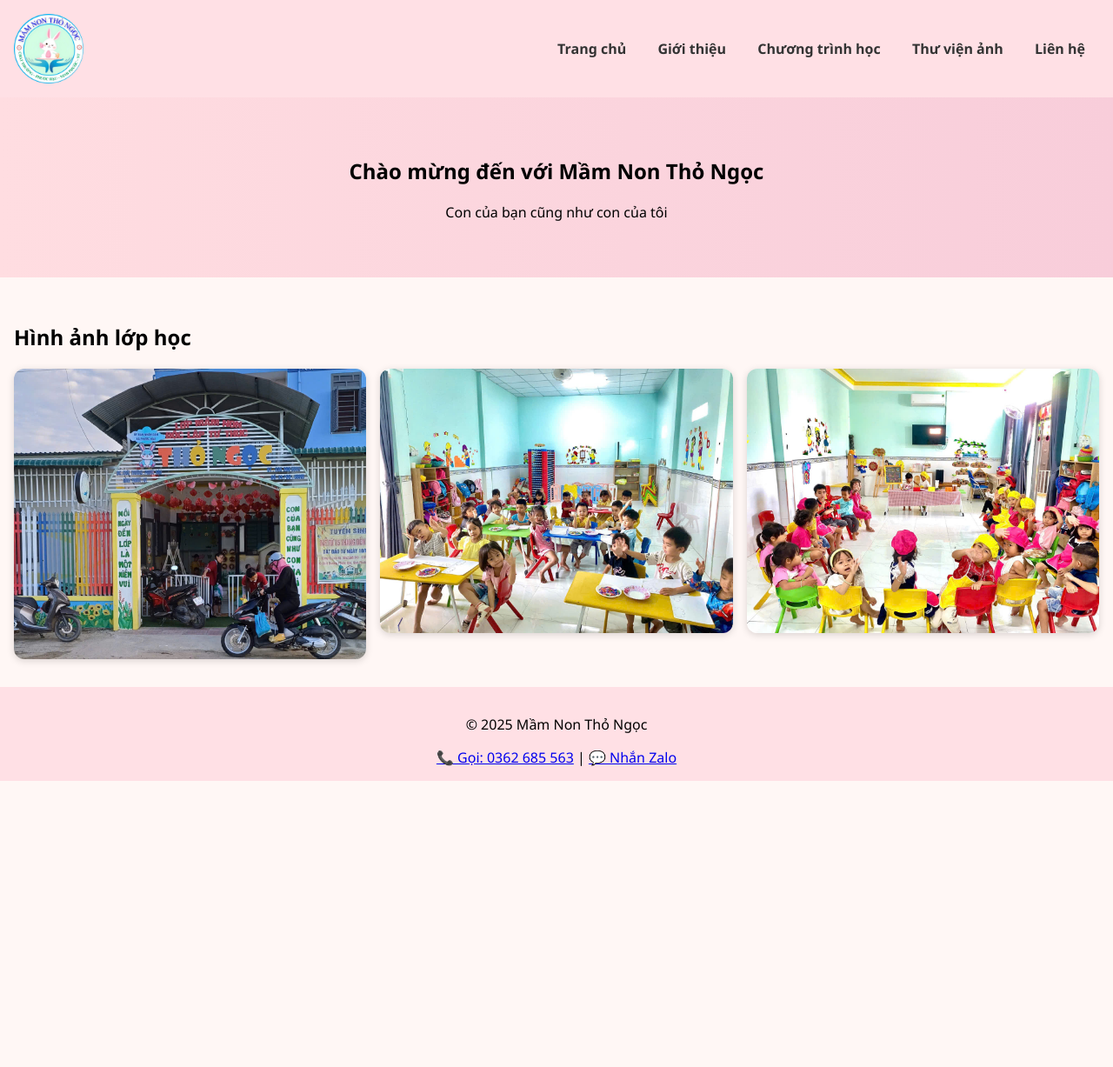
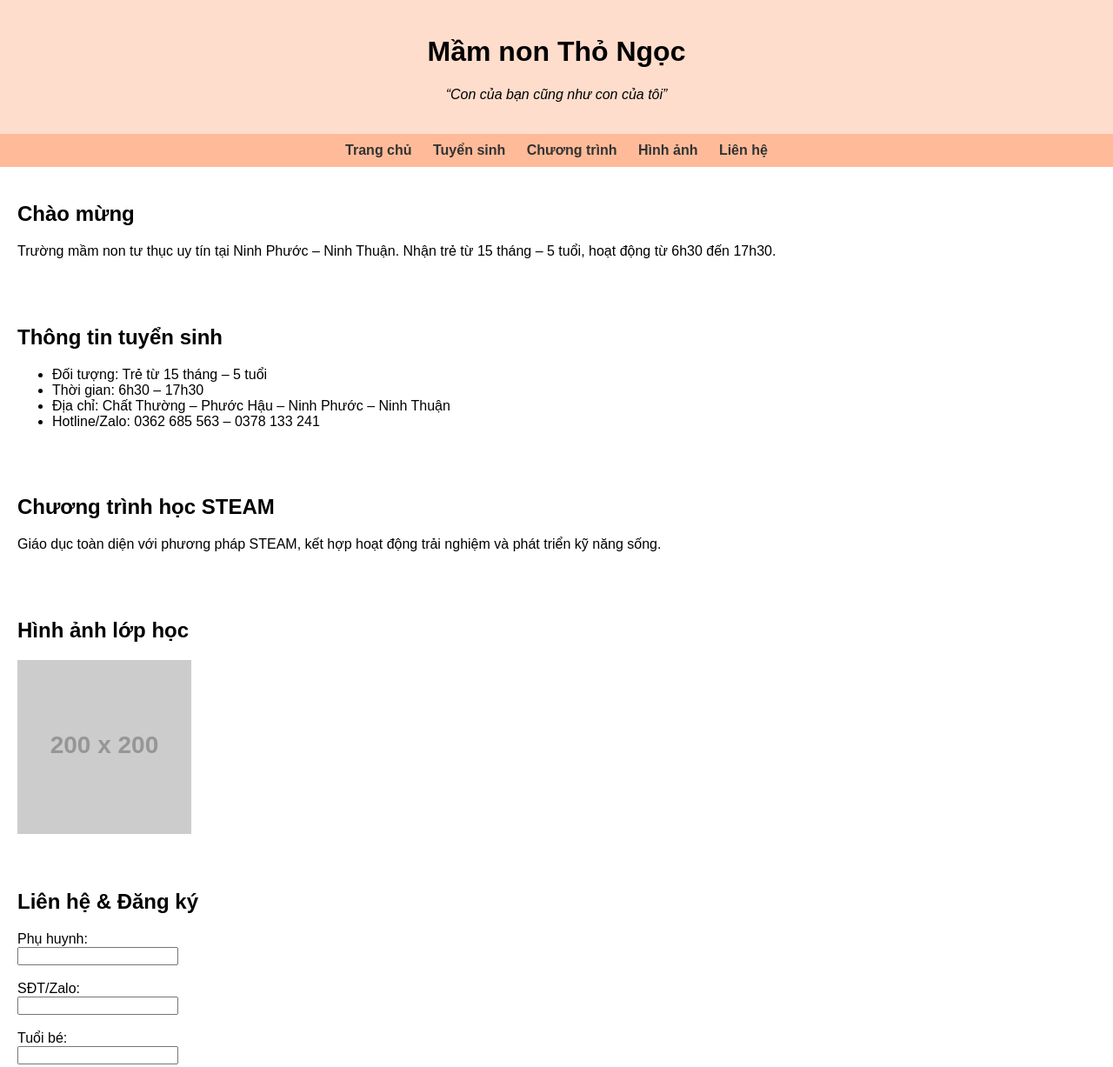
Before and after one commit to thongoc123/mamnon-tho-ngoc, a plain HTML site: page index.html in a window 1280 px wide. Shown: the top 1227 px of the page at 87% size. Before the commit the page ends 898 px from the top, so only its background shows below. Drawn offline with Linux system fonts and the light colour scheme; placeholder pictures from the web are drawn by us.

Commit message:
Add files via upload

```diff
--- a/index.html
+++ b/index.html
@@ -1,38 +1,56 @@
+
 <!DOCTYPE html>
 <html lang="vi">
 <head>
-  <meta charset="UTF-8" />
-  <meta name="viewport" content="width=device-width, initial-scale=1.0" />
-  <title>Mầm Non Thỏ Ngọc</title>
-  <link rel="stylesheet" href="style.css" />
+  <meta charset="UTF-8">
+  <meta name="viewport" content="width=device-width, initial-scale=1">
+  <title>Mầm non Thỏ Ngọc</title>
+  <link rel="stylesheet" href="style.css">
 </head>
 <body>
-  <header class="header">
-    <img src="logo.png" alt="Logo" class="logo" />
-    <nav class="nav">
-      <a href="index.html">Trang chủ</a>
-      <a href="about.html">Giới thiệu</a>
-      <a href="program.html">Chương trình học</a>
-      <a href="gallery.html">Thư viện ảnh</a>
-      <a href="contact.html">Liên hệ</a>
-    </nav>
+  <header>
+    <h1>Mầm non Thỏ Ngọc</h1>
+    <p><em>“Con của bạn cũng như con của tôi”</em></p>
   </header>
-  <section class="hero">
-    <h1>Chào mừng đến với Mầm Non Thỏ Ngọc</h1>
-    <p>Con của bạn cũng như con của tôi</p>
+  <nav>
+    <a href="#home">Trang chủ</a>
+    <a href="#about">Tuyển sinh</a>
+    <a href="#program">Chương trình</a>
+    <a href="#gallery">Hình ảnh</a>
+    <a href="#contact">Liên hệ</a>
+  </nav>
+  <section id="home">
+    <h2>Chào mừng</h2>
+    <p>Trường mầm non tư thục uy tín tại Ninh Phước – Ninh Thuận. Nhận trẻ từ 15 tháng – 5 tuổi, hoạt động từ 6h30 đến 17h30.</p>
   </section>
-  <section class="section photos">
+  <section id="about">
+    <h2>Thông tin tuyển sinh</h2>
+    <ul>
+      <li>Đối tượng: Trẻ từ 15 tháng – 5 tuổi</li>
+      <li>Thời gian: 6h30 – 17h30</li>
+      <li>Địa chỉ: Chất Thường – Phước Hậu – Ninh Phước – Ninh Thuận</li>
+      <li>Hotline/Zalo: 0362 685 563 – 0378 133 241</li>
+    </ul>
+  </section>
+  <section id="program">
+    <h2>Chương trình học STEAM</h2>
+    <p>Giáo dục toàn diện với phương pháp STEAM, kết hợp hoạt động trải nghiệm và phát triển kỹ năng sống.</p>
+  </section>
+  <section id="gallery">
     <h2>Hình ảnh lớp học</h2>
-    <div class="photo-grid">
-      <img src="photo1.jpg" alt="Lớp học 1" />
-      <img src="photo2.jpg" alt="Lớp học 2" />
-      <img src="photo3.jpg" alt="Lớp học 3" />
-    </div>
+    <img src="https://via.placeholder.com/200" alt="Ảnh minh họa">
   </section>
-  <footer class="footer">
-    <p>&copy; 2025 Mầm Non Thỏ Ngọc</p>
-    <a href="tel:0362685563">📞 Gọi: 0362 685 563</a> |
-    <a href="https://zalo.me/0378613321" target="_blank">💬 Nhắn Zalo</a>
+  <section id="contact">
+    <h2>Liên hệ & Đăng ký</h2>
+    <form>
+      <label>Phụ huynh:<br><input type="text" name="name"></label><br><br>
+      <label>SĐT/Zalo:<br><input type="text" name="phone"></label><br><br>
+      <label>Tuổi bé:<br><input type="text" name="age"></label><br><br>
+      <button type="submit">Gửi đăng ký</button>
+    </form>
+  </section>
+  <footer>
+    <p>&copy; 2025 Trường Mầm non Thỏ Ngọc</p>
   </footer>
 </body>
 </html>
--- a/style.css
+++ b/style.css
@@ -1,57 +1,8 @@
-body {
-  font-family: 'Segoe UI', sans-serif;
-  margin: 0;
-  background: #fff7f5;
-  scroll-behavior: smooth;
-}
-.header {
-  background-color: #ffe0e5;
-  padding: 1rem;
-  display: flex;
-  align-items: center;
-  justify-content: space-between;
-  position: sticky;
-  top: 0;
-  z-index: 1000;
-}
-.logo {
-  height: 80px;
-}
-.nav a {
-  margin: 0 1rem;
-  color: #333;
-  text-decoration: none;
-  font-weight: bold;
-}
-.hero {
-  text-align: center;
-  background: linear-gradient(to right, #ffdde1, #f8cdda);
-  padding: 3rem 1rem;
-  animation: fadeIn 1.5s ease-in-out;
-}
-.section {
-  padding: 2rem 1rem;
-}
-.photo-grid {
-  display: grid;
-  grid-template-columns: repeat(auto-fit, minmax(280px, 1fr));
-  gap: 1rem;
-}
-.photo-grid img {
-  width: 100%;
-  border-radius: 12px;
-  box-shadow: 0 2px 8px rgba(0, 0, 0, 0.15);
-  transition: transform 0.3s ease;
-}
-.photo-grid img:hover {
-  transform: scale(1.05);
-}
-.footer {
-  text-align: center;
-  padding: 1rem;
-  background-color: #ffe0e5;
-}
-@keyframes fadeIn {
-  0% { opacity: 0; transform: translateY(20px); }
-  100% { opacity: 1; transform: translateY(0); }
-}
+
+body { font-family: Arial, sans-serif; margin: 0; padding: 0; }
+header { background: #ffddcc; padding: 20px; text-align: center; }
+nav { background: #ffbb99; padding: 10px; text-align: center; }
+nav a { margin: 0 10px; color: #333; text-decoration: none; font-weight: bold; }
+section { padding: 20px; }
+footer { background: #ffbb99; padding: 10px; text-align: center; }
+img { max-width: 100%; height: auto; }
```
